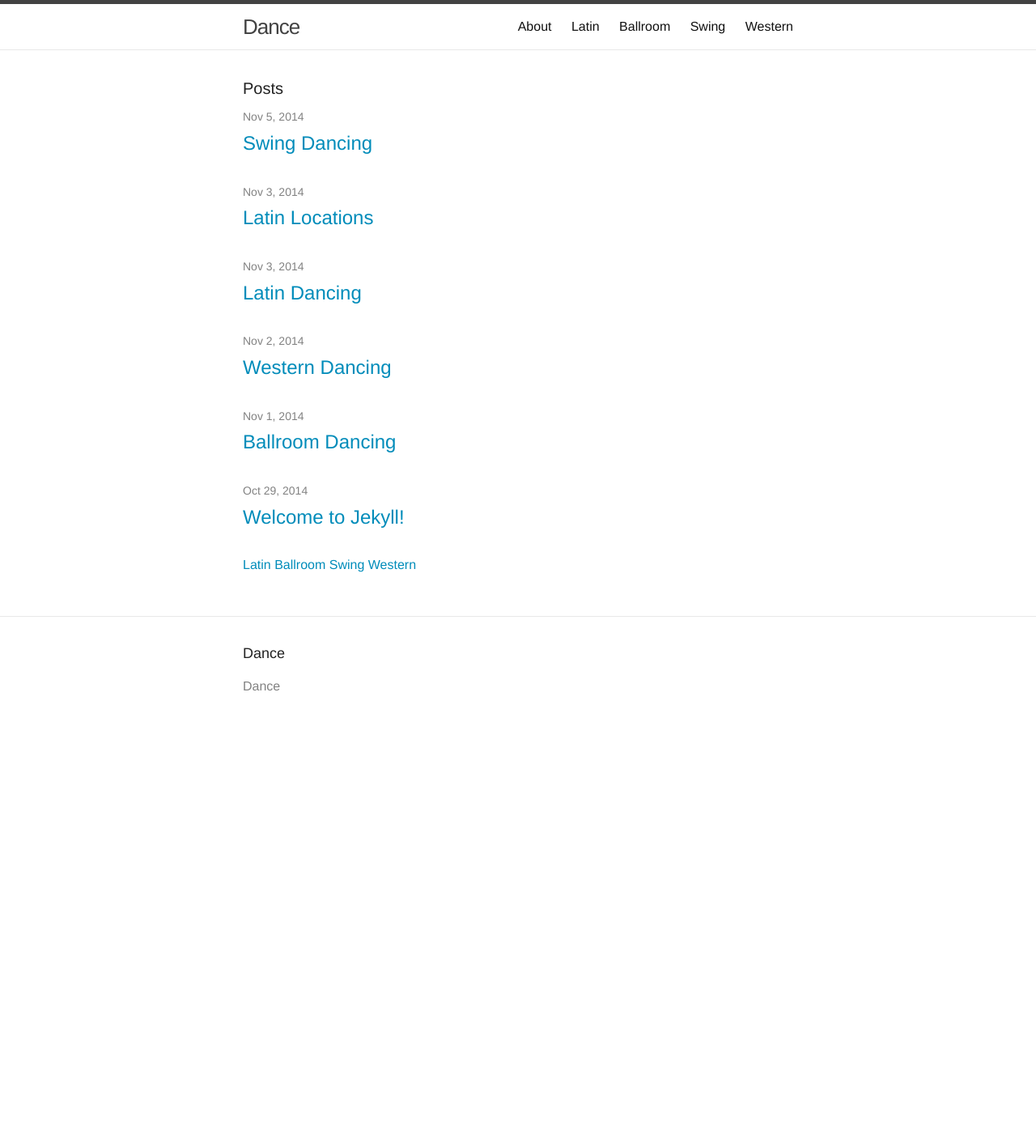
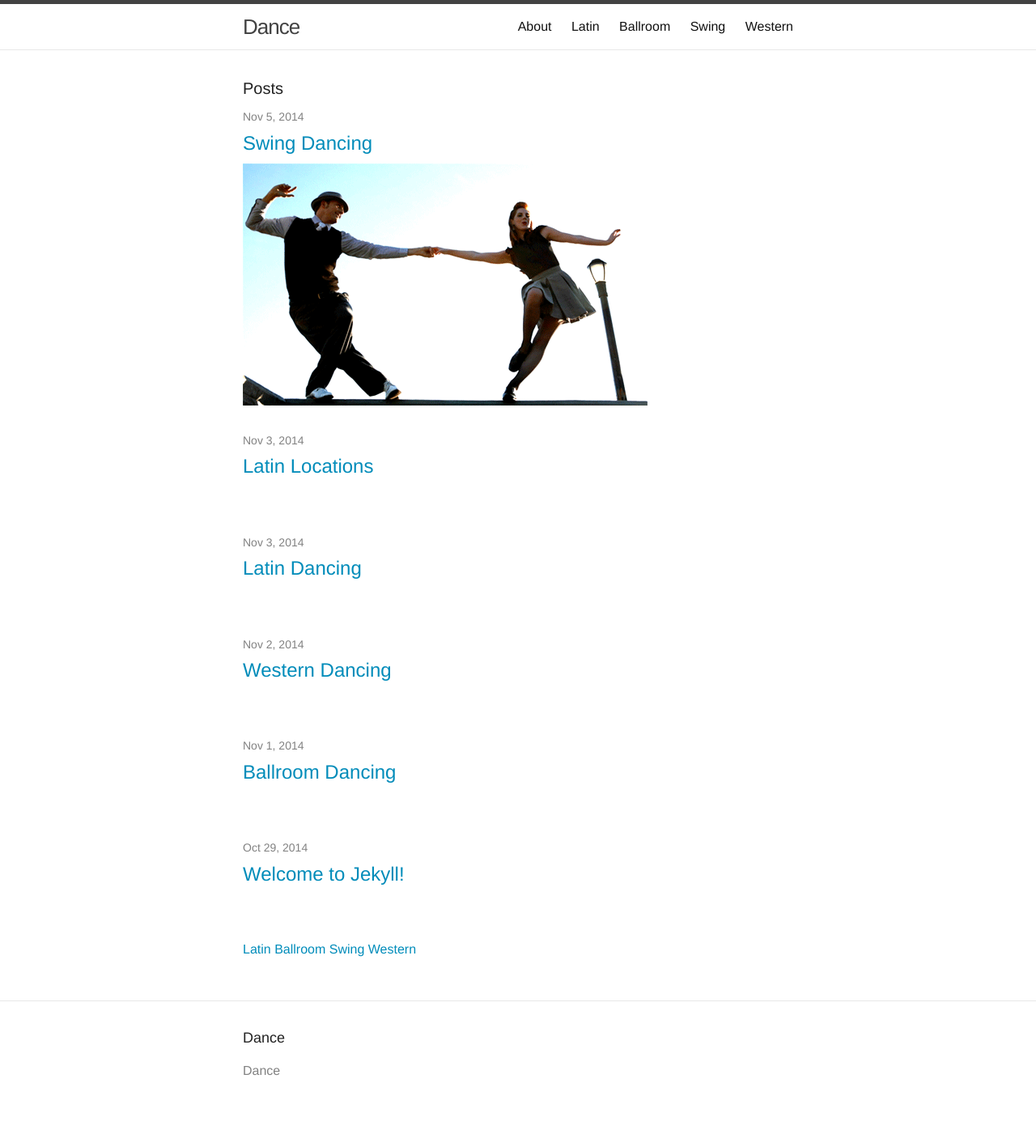
Before and after one commit to honeyjive/dance, a Jekyll site: the page built from index.html, in a window 1280 px wide. Shown: the whole page at 81% size. Built offline with Jekyll 4.4.1, drawn with Linux system fonts in a browser that asks for light colours; before the commit the page ends 926 px from its top, so only the background shows below that.

Commit message:
fixed broken photo link
fixing broken photo link

```diff
--- a/_posts/2014-11-5-swing-dancing.markdown
+++ b/_posts/2014-11-5-swing-dancing.markdown
@@ -3,14 +3,13 @@ layout: post
 title:  "Swing Dancing"
 date:   2014-11-5
 categories: swing
-cover: https://www.gprc.ab.ca/files/pages/images/students/wellness/special_events/tumblr_inline_n3zzliMzMK1srn0zg.gif <!-- test image -->
-cover_width: 520px
+cover-photo: images/testphoto.gif
 ---
 
 <!-- TODO: Create photo link with hovering text -->
 
 <!-- TEST IMG TODO: make it so there is a cover photo on the post-->
-<img src="https://www.gprc.ab.ca/files/pages/images/students/wellness/special_events/tumblr_inline_n3zzliMzMK1srn0zg.gif">
+
 
 east coast swing
 lindy hop
--- a/index.html
+++ b/index.html
@@ -19,8 +19,10 @@ layout: default
         <h2>
           <a class="post-link" href="{{ post.url | prepend: site.baseurl }}">{{ post.title }}</a>
         </h2>
+        <img src="{{ post.cover-photo }}" class="cover-photo" />
       </li>
     {% endfor %}
+
 
 <!-- Pages that contain fuller description of dance types and locations -->
     {% for page in site.pages %}
```
Also changed, not shown: images/testphoto.gif (added), images/testphoto2.png (added).
